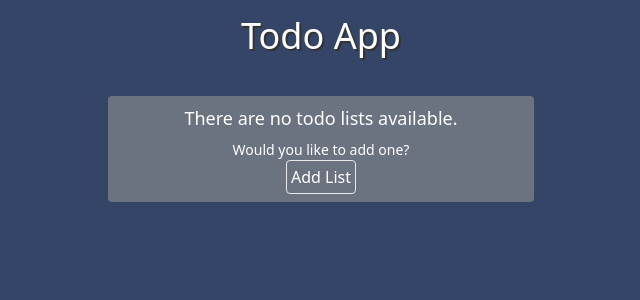
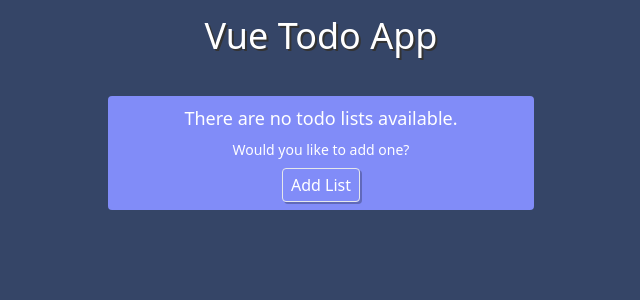
Before and after one commit to zsivm/vue-todo-app, a Vue app: page / in a window 1280 px wide. Shown: the top 300 px of the page, without its empty margins (319-959 px from the left). Built offline with nearby package versions, Linux system fonts and the light colour scheme.

Commit message:
extracted piece of code to new componenet NoLists, to clear some clutter, removed console log

```diff
--- a/src/App.vue
+++ b/src/App.vue
@@ -1,7 +1,7 @@
 <template>
     <router-link to="/">
         <h1 class="text-shadow flex justify-center mt-4 text-4xl text-white">
-                Todo App
+                Vue Todo App
         </h1>
     </router-link>
     <router-view/>
--- /dev/null
+++ b/src/components/NoLists.vue
@@ -0,0 +1,18 @@
+<template>
+  <div class="bg-indigo-400 mx-auto rounded mt-10 grid justify-items-center w-1/3 text-white">
+      <p class="text-lg mt-2">There are no todo lists available.</p>
+      <p class="text-sm mt-2">Would you like to add one?</p>
+      <button class="border box-shadow rounded py-1 px-2 my-2" @click="$emit('open-modal')">
+        Add List
+      </button>
+    </div>
+</template>
+
+<script>
+export default {
+    name: "NoLists"
+}
+</script>
+
+<style scoped>
+</style>
--- a/src/components/TodoLists.vue
+++ b/src/components/TodoLists.vue
@@ -18,7 +18,7 @@
     <button
       @click="openModal"
       class="bg-indigo-600 box-shadow border rounded p-2 mt-10">
-        Add New List
+        Add List
     </button>
   </div>
 </template>
--- a/src/views/Home.vue
+++ b/src/views/Home.vue
@@ -1,11 +1,5 @@
 <template>
-    <div v-if="isListsEmpty()" class="bg-gray-500 mx-auto rounded mt-10 grid justify-items-center w-1/3 text-white">
-      <p class="text-lg mt-2">There are no todo lists available.</p>
-      <p class="text-sm mt-2">Would you like to add one?</p>
-      <button class="border rounded p-1 mb-2" @click="isModalOpen = true">
-        Add List
-      </button>
-    </div>
+    <NoLists v-if="isListsEmpty()" @open-modal="isModalOpen = true"/>
     <Modal v-if="isModalOpen" @close-add-modal="isModalOpen = false">
       <template #title>
         Add a list
@@ -21,6 +15,7 @@
 </template>
 
 <script>
+import NoLists from "../components/NoLists";
 import Modal from "../components/Modal";
 import TodoLists from "../components/TodoLists";
 import { v4 as uuidv4 } from 'uuid';
@@ -35,6 +30,7 @@ export default {
     }
   },
   components: {
+    NoLists,
     Modal,
     TodoLists
   },
--- a/src/views/TodoView.vue
+++ b/src/views/TodoView.vue
@@ -45,7 +45,6 @@ export default {
   methods: {
     addTodo(newTodo) {
       if(newTodo.title) {
-        console.log("currentList: ", this.currentList);
         this.currentList.todos.push(newTodo);
         this.saveTodos();
       }
```
